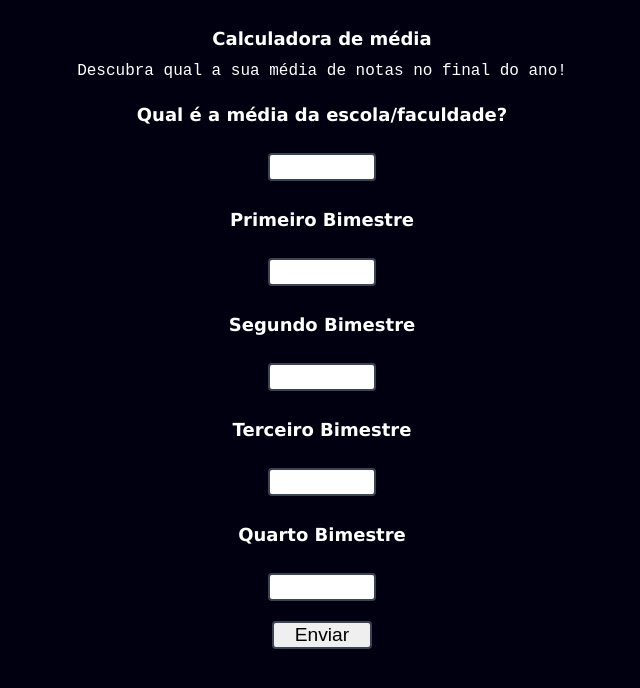
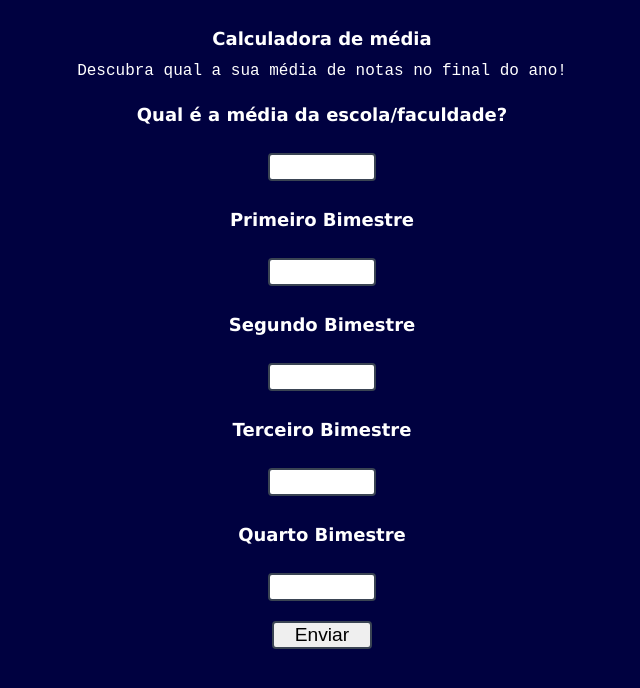
Before and after one commit to wkauan/MediaNotaJs, a plain HTML site: page MediaNotaJs/index.html in a window 1280 px wide. Shown: the whole page, without its empty margins (318-958 px from the left). Drawn offline with Linux system fonts and the light colour scheme.

Commit message:
Update style.css

```diff
--- a/MediaNotaJs/stylesheets/style.css
+++ b/MediaNotaJs/stylesheets/style.css
@@ -1,7 +1,7 @@
 body {
     font-family: 'Roboto Mono',monospace;
     min-height: 400px;
-    background-color: #000010;
+    background-color: #000140;
     margin: 0px auto;
   }
 
```
